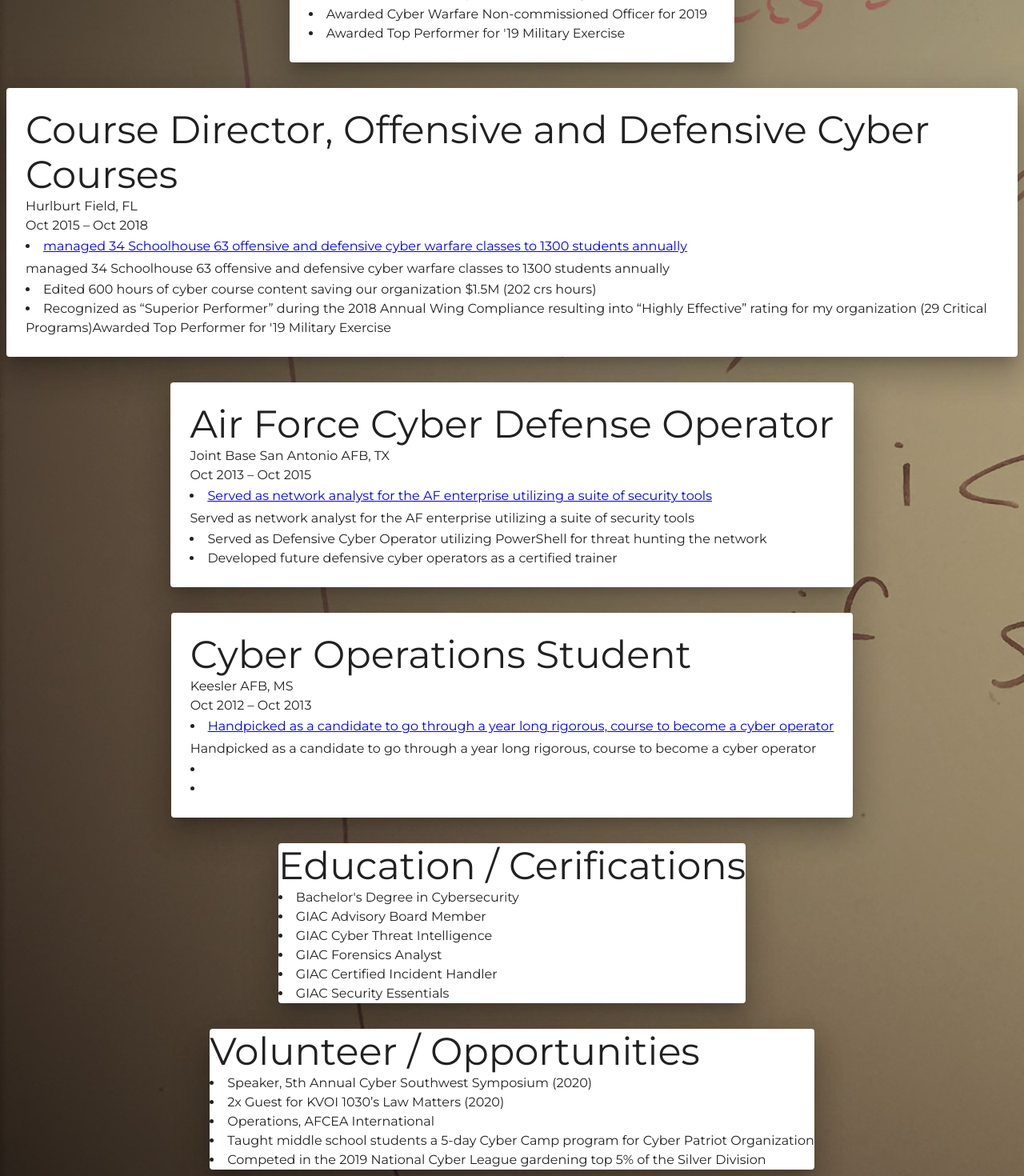
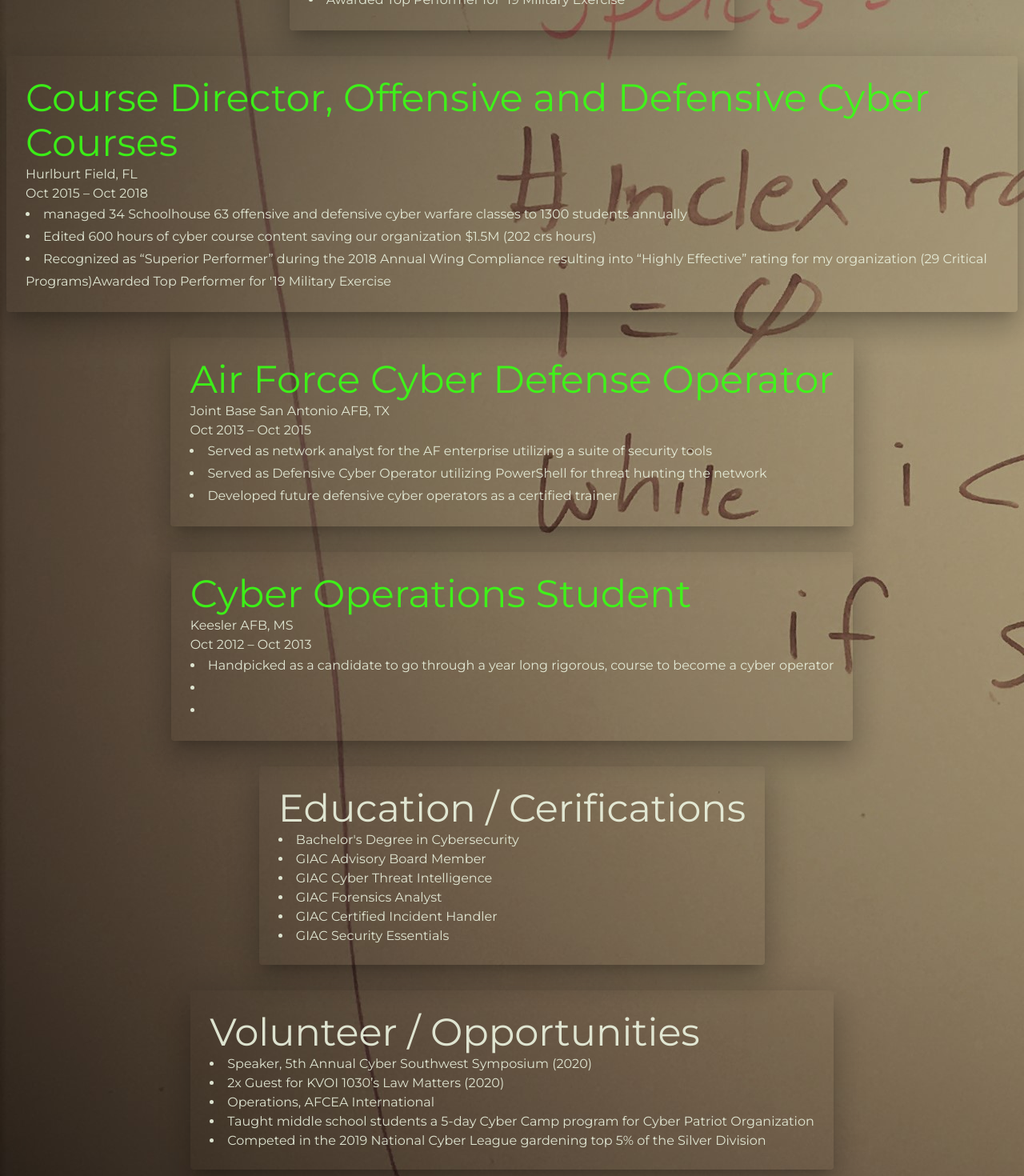
Before and after one commit to p-cap/p-cap-portfolio-v2, a React (Create React App) app: page /resume in a window 1280 px wide. Shown: the part 960-2430 px from the top of the page at 80% size. Built offline with nearby package versions, Linux system fonts and the light colour scheme.

Commit message:
I love the revert option for background color

```diff
--- a/src/Theme/Theme.js
+++ b/src/Theme/Theme.js
@@ -1,4 +1,5 @@
 import {createMuiTheme } from '@material-ui/core/styles';
+import { InsertChartOutlinedTwoTone } from '@material-ui/icons';
 const neonGreen = "#39ff14"
 const white = "#EDF5E1"
 const cyan = "#33EAFF"
@@ -51,11 +52,14 @@
             indicator: {
                 backgroundColor: cyan
             }
-        }
+        },
     },
     otherFont: {
         fontFamily: 'Permanent Marker'
         },
+    paperOpacity: {
+        opacity: 0.9,
+    }
 })
 
 
--- a/src/components/ui/routes/Projects.js
+++ b/src/components/ui/routes/Projects.js
@@ -31,16 +31,14 @@
     height: 400,
     width: 400,
     backgroundColor: "black",
-  //   [theme.breakpoints.down("md")]: {
-  //     height: 350,
-  //     width: 350,
-  //   },
-  // [theme.breakpoints.down("sm")]: {
-  //    height: 300,
-  //    width: 300,
-  //   },
+    ...theme.paperOpacity,
+    [theme.breakpoints.down("md")]: {
+      width: 350,
+    },
+  [theme.breakpoints.down("sm")]: {
+     width: 300,
+    },
   // [theme.breakpoints.down("xs")]: {
-  //    height: 200,
   //    width: 200,
   //    padding: "1rem"
   //   }
--- a/src/components/ui/routes/Resume.js
+++ b/src/components/ui/routes/Resume.js
@@ -21,10 +21,10 @@
       fontSize: "1.20rem"
     },
   },
-//   paper: {
-//     height: 225,
-//     width: 700,
-//   },
+  paper: {
+    ...theme.paperOpacity,
+    backgroundColor: 'revert'
+  },
   control: {
     padding: theme.spacing(2),
   },
@@ -48,39 +48,39 @@
             <Typography variant="h2" className={classes.titleText}>Resume</Typography>
           </Grid>
               {ResumeInfo.map(info => (
-                   <Grid item key={info.jobTitle}>
-                        <Paper elevation={23}>
-                        <Box p={3}>
-                            <Typography variant="h3">{info.jobTitle}</Typography>
-                            <Typography variant="body1">{info.location}</Typography>
-                            <Typography>{info.timeFrame}
-                            <Typography variant="subtitle1"><li><a href="https://airmencoders.us/sdi/#cohort-4-22-feb">{info.jobItem1}</a></li></Typography>
-                                <Typography variant="subtitle1">{info.jobItem1}</Typography>
+                   <Grid item key={info.jobTitle} >
+                        <Paper elevation={23} className={classes.paper}>
+                        <Box p={3} style={{ backgroundColor: 'inherit'}}>
+                            <Typography variant="h3" color="primary">{info.jobTitle}</Typography>
+                            <Typography variant="body1" color="secondary">{info.location}</Typography>
+                            <Typography color="secondary">{info.timeFrame}</Typography>
+                               <Typography variant="subtitle1" color="secondary">
+                                <li>{info.jobItem1}</li>
                                 <li>{info.jobItem2}</li>
                                 <li>{info.jobItem3}</li>
-                            </Typography>
+                                </Typography>
                         </Box>
                         </Paper>
                     </Grid>
             ))}
             <Grid item>
-                <Paper elevation={23}>
-                    <Typography variant="h3"> Education / Cerifications </Typography>
+                <Paper elevation={23} className={classes.paper}>
+                <Box p={3}>
+                      <Typography variant="h3"color="secondary"> Education / Cerifications </Typography>
                         {Certifications.map(info=> (
-                        <Box>
-                            <Typography><li>{info}</li></Typography>
-                        </Box>
+                            <Typography color="secondary"><li>{info}</li></Typography>
                     ))}
-                </Paper>
+                </Box>
+               </Paper>
             </Grid>
             <Grid item>
-                <Paper elevation={23}>
-                    <Typography variant="h3"> Volunteer / Opportunities </Typography>
+                <Paper elevation={23} className={classes.paper}>
+                <Box p={3}>
+                    <Typography variant="h3" color="secondary"> Volunteer / Opportunities </Typography>
                         {Volunteer.map(info => (
-                        <Box>
-                            <Typography><li>{info}</li></Typography>
-                        </Box>
+                            <Typography color="secondary"><li>{info}</li></Typography>
                     ))}
+                </Box>
                 </Paper>
             </Grid>
 
```
Also changed, not shown: 2 other files (tests, documents, lock files or other folders).
